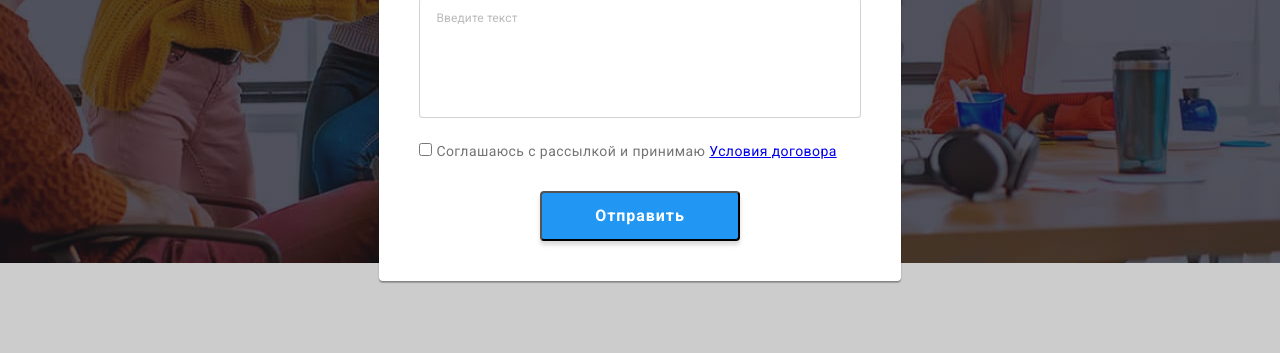
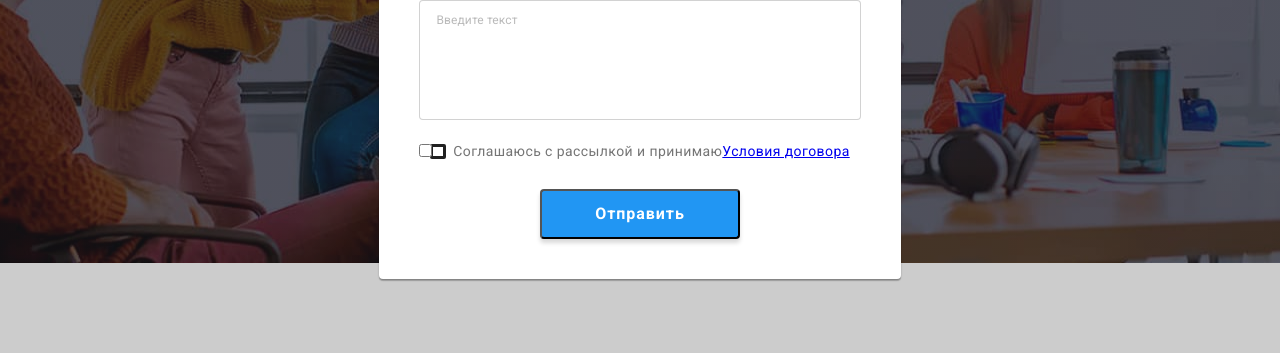
Before and after one commit to VladimirKoshovec/goit-markup-hw-06, a plain HTML site: page index.html in a window 1280 px wide. Both pictures are taken after a click on the button "Заказать услугу". Shown: the part 418-771 px from the top of the page. Drawn offline with nearby package versions, Linux system fonts and the light colour scheme.

Commit message:
check-
check

```diff
--- a/css/styles.css
+++ b/css/styles.css
@@ -210,6 +210,9 @@ body {
 }
 
 .form-chek-label{
+    display: flex;
+    justify-content: center;
+    align-items: center;
 
     font-size: 14px;
     line-height: 1.7px;
@@ -219,13 +222,34 @@ body {
     padding: 0;
 }
 
-.chebox-group{
-    display: block;
-    margin-left: auto;
-    margin-right: auto;
+.form-check-box{
+    /* -webkit-appearance: none;
+    -moz-appearance: none;
+    appearance: none; */
+    position: absolute;
+}
 
+.checkbox-group{
     margin-bottom: 30px;
+
 }
+
+.checkbox-icon{
+    /* display: inline-block; */
+    margin-right: 7px;
+
+    border: 3px solid var(--blacknav);
+    width:16px;
+    height: 15px;
+    border-radius: 2px;
+}
+
+.form-check-box:checked + .checkbox-icon{
+    background-image: url(../images/icon-check.svg);
+    background-color: var(--brandblue);
+}
+
+
 
 .form-btn
 {
--- a/index.html
+++ b/index.html
@@ -31,7 +31,7 @@
 
         <ul class="input-area">
             <li>
-                <label for="name" class="form-label">Имя</label>
+                <label for="name" class="form-label input-cover">Имя</label>
                 <div class="input-cover">
                     <input type="text" name="name" id="name" class="form-field">
                     <svg width="18px" height="18px" class="form-field-icon"><use href="./images/icons.svg#icon-person"></use></svg>
@@ -57,9 +57,13 @@
             </li>
         </ul>
 
-          <div class="chebox-group">
-            <input type="checkbox" name="contract" id="contract" class="form-check-box">
-            <label for="contract" class="form-chek-label">Соглашаюсь с рассылкой и принимаю <a href="#">Условия договора</a></label>
+          <div class="checkbox-group">
+            <input type="checkbox" name="contract" id="contract-agree" class="form-check-box">
+            <label for="contract-agree" class="form-chek-label">
+                <div class="checkbox-icon"></div>
+                Соглашаюсь с рассылкой и принимаю
+                <a href="#">Условия договора</a>
+            </label>
           </div>
 
           <button type="submit" class="form-btn">Отправить</button>
```
Also changed, not shown: images/icon-check.svg (added).
